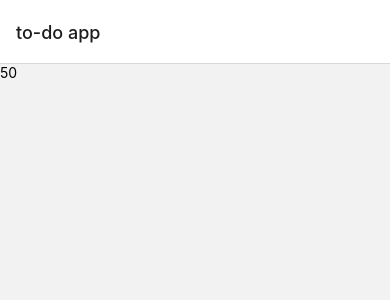
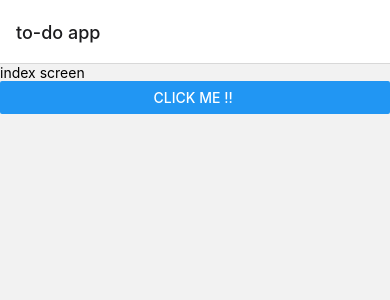
Before and after one commit to tahrer007/to-do-list, a React Native app in the folder todo/: screen /index in a window 390 px wide. Shown: the top 300 px of the page. Built offline with nearby package versions, Linux system fonts and the light colour scheme.

Commit message:
context state

```diff
--- a/todo/App.js
+++ b/todo/App.js
@@ -1,5 +1,5 @@
 import "react-native-gesture-handler";
-import React from "react";
+import React, { useState } from "react";
 import { StyleSheet, Text, View } from "react-native";
 import { createStackNavigator } from "@react-navigation/stack";
 import { NavigationContainer } from "@react-navigation/native";
@@ -9,8 +9,16 @@ import { BlogContext } from "./src/context/BlogContext";
 const Stack = createStackNavigator();
 
 const app = () => {
+  const [BlogPosts, setBlogPost] = useState([]);
+  const addBlogPost = () => {
+    setBlogPost([
+      ...BlogPosts,
+      { title: `blog post  ${BlogPosts.length + 1}` },
+    ]);
+  };
+
   return (
-    <BlogContext.Provider value={50}>
+    <BlogContext.Provider value={{ data: BlogPosts, addBlogPost: addBlogPost }}>
       <NavigationContainer>
         <Stack.Navigator initialRouteName="index">
           <Stack.Screen
--- a/todo/src/screens/indexScreen.js
+++ b/todo/src/screens/indexScreen.js
@@ -1,13 +1,22 @@
 import React, { useContext } from "react";
-import { View, Text, StyleSheet, ScrollView } from "react-native";
+import { View, Text, StyleSheet, FlatList, Button } from "react-native";
 import { BlogContext } from "../context/BlogContext";
 
 const IndexScreen = () => {
-  const value = useContext(BlogContext);
-  console.log(value);
+  const { data, addBlogPost } = useContext(BlogContext);
+  console.log(data);
+
   return (
     <View style={styles.container}>
-      <Text>{value} </Text>
+      <Text>index screen</Text>
+      <Button title="click me !! " onPress={addBlogPost} />
+      <FlatList
+        data={data}
+        keyExtractor={(item) => item.title}
+        renderItem={({ item }) => {
+          return <Text>{item.title}</Text>;
+        }}
+      />
     </View>
   );
 };
```
Also changed, not shown: todo/src/context/BlogContext.js (line endings or trailing spaces).
